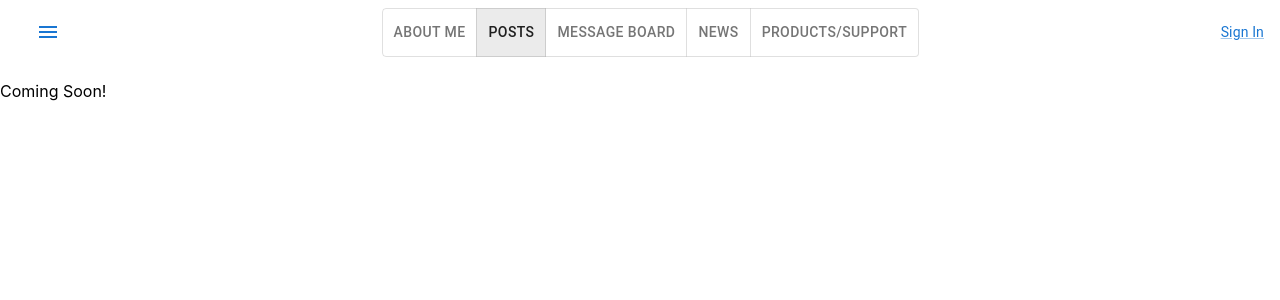
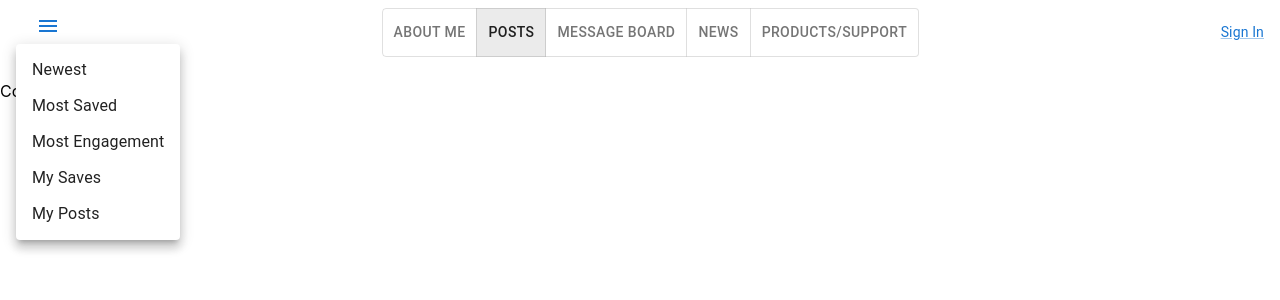
Before and after one commit to bandrus93/ZiggysBlog, a React (Create React App) app in the folder ziggy-blog/: page /shop in a window 1280 px wide. Both pictures are taken after a click on the button 48 px from the left and 32 px from the top of the page. Shown: the top 300 px of the page. Built offline with nearby package versions, Linux system fonts and the light colour scheme.

Commit message:
Added menu options.

```diff
--- a/ziggy-blog/src/components/ContentCard.jsx
+++ b/ziggy-blog/src/components/ContentCard.jsx
@@ -6,7 +6,7 @@ import { CardActionArea } from '@mui/material';
 
 export default function ContentCard() {
   const expand = () => {
-
+    console.log("expanded")
   }
   return (
     <Card>
--- a/ziggy-blog/src/components/NavBar.jsx
+++ b/ziggy-blog/src/components/NavBar.jsx
@@ -1,10 +1,12 @@
 import * as React from 'react';
 import { Link as RoutePath } from 'react-router-dom';
-import { Link, Button, ToggleButton, ToggleButtonGroup } from '@mui/material';
-import MenuIcon from '@mui/icons-material/Menu';
+import { Link, ToggleButton, ToggleButtonGroup } from '@mui/material';
+import NavbarMenu from './NavbarMenu';
 
 export default function NavBar() {
   const [selection, setSelection] = React.useState('posts');
+  const [user, setUser] = React.useState(null);
+  const loggedInUser = Boolean(user);
 
   const handleSelection = (event, newSelection) => {
     setSelection(newSelection);
@@ -12,9 +14,7 @@ export default function NavBar() {
 
   return (
     <div className='navbar-container'>
-        <Button>
-            <MenuIcon />
-        </Button>
+        <NavbarMenu></NavbarMenu>
         <ToggleButtonGroup
             value={selection}
             exclusive
@@ -45,7 +45,7 @@ export default function NavBar() {
                 console.info("Redirect to sign-in page.");
             }}
         >
-        Sign In
+        {loggedInUser ? "Welcome " + user + "! | Sign Out" : "Sign In"}
         </Link>
     </div>
   );
--- /dev/null
+++ b/ziggy-blog/src/components/NavbarMenu.jsx
@@ -0,0 +1,45 @@
+import * as React from 'react';
+import Button from '@mui/material/Button';
+import Menu from '@mui/material/Menu';
+import MenuItem from '@mui/material/MenuItem';
+import MenuIcon from '@mui/icons-material/Menu';
+
+export default function NavbarMenu() {
+  const [anchorEl, setAnchorEl] = React.useState(null);
+  const open = Boolean(anchorEl);
+  const handleClick = (event) => {
+    setAnchorEl(event.currentTarget);
+  };
+  const handleClose = () => {
+    setAnchorEl(null);
+  };
+
+  return (
+    <div>
+      <Button
+        id="basic-button"
+        aria-controls={open ? 'basic-menu' : undefined}
+        aria-haspopup="true"
+        aria-expanded={open ? 'true' : undefined}
+        onClick={handleClick}
+      >
+        <MenuIcon />
+      </Button>
+      <Menu
+        id="basic-menu"
+        anchorEl={anchorEl}
+        open={open}
+        onClose={handleClose}
+        MenuListProps={{
+          'aria-labelledby': 'basic-button',
+        }}
+      >
+        <MenuItem onClick={handleClose}>Newest</MenuItem>
+        <MenuItem onClick={handleClose}>Most Saved</MenuItem>
+        <MenuItem onClick={handleClose}>Most Engagement</MenuItem>
+        <MenuItem onClick={handleClose}>My Saves</MenuItem>
+        <MenuItem onClick={handleClose}>My Posts</MenuItem>
+      </Menu>
+    </div>
+  );
+}
```
